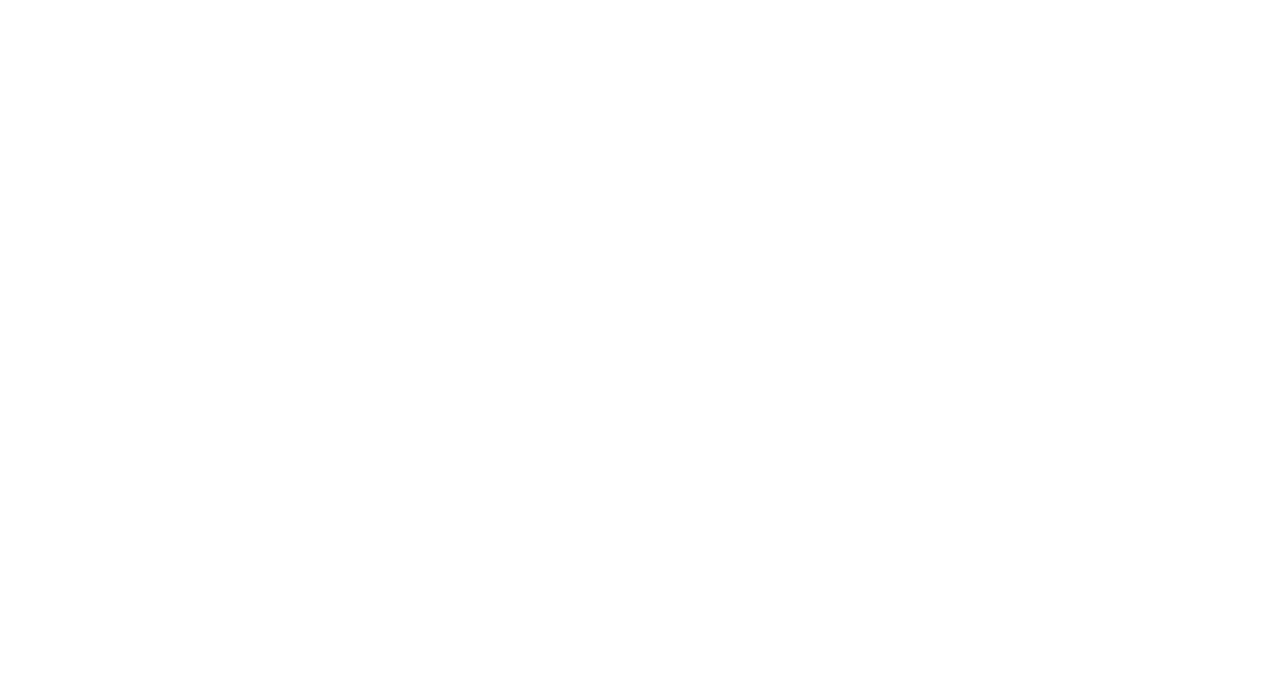
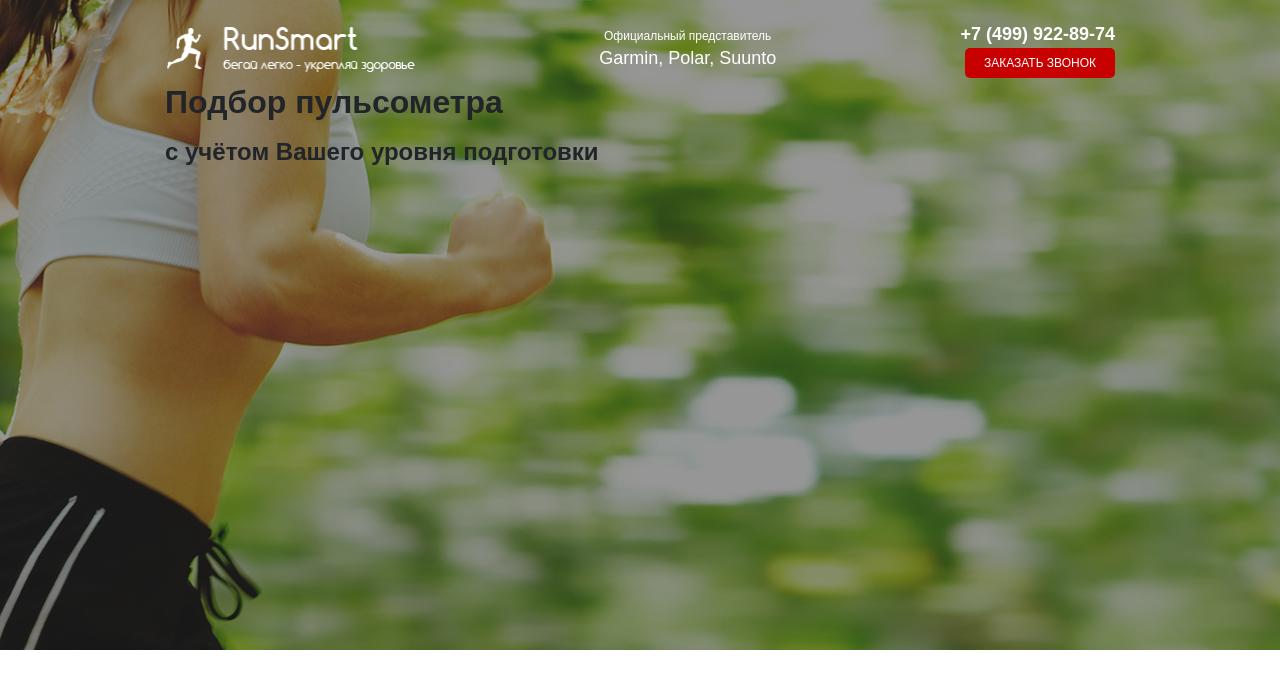
Before and after one commit to Drnight2/RunSmart, a plain HTML site: page src/index.html in a window 1280 px wide. Drawn offline with Linux system fonts and the light colour scheme.

Commit message:
First Work Header

```diff
--- a/src/index.html
+++ b/src/index.html
@@ -10,6 +10,39 @@
     <link rel="stylesheet" href="css/style.min.css">
 </head>
 <body>
+    <div class="promo">
+        <div class="container">
+            <header class="header">
+                <a href="#" class="header__logo">
+                    <img src="img/logo.png" alt="Logo">
+                </a>
+                <div class="header__official">
+                    Официальный представитель
+                    <span>Garmin, Polar, Suunto</span>
+                </div>
+                <div class="header__contacts">
+                    <a href="tel:+74999228974" class="header__phone">+7 (499) 922-89-74</a>
+                    <button class="button">заказать звонок</button>
+                </div>
+            </header>
 
+            <div class="promo__wrapper">
+                <h1 class="promo__header">Подбор пульсометра</h1>
+                <h2 class="promo__subheader">с учётом Вашего уровня подготовки</h2>
+
+                <div class="promo__icons">
+                    <div class="promo__icon">
+                        <img src="" alt="">
+                    </div>
+                    <div class="promo__icon">
+                        <img src="" alt="">
+                    </div>
+                    <div class="promo__icon">
+                        <img src="" alt="">
+                    </div>
+                </div>
+            </div>
+        </div>
+    </div>
 </body>
 </html>
--- a/src/sass/_variables.sass
+++ /dev/null
@@ -1 +0,0 @@
-$main_color: #c70101
--- a/src/sass/style.sass
+++ /dev/null
@@ -1,6 +0,0 @@
-*
- font-family: 'Museo Sans Cyrl', sans-serif
-
- @import "variables"
- @import "mixins"
- @import "general"
```
Also changed, not shown: src/css/style.min.css, src/sass/_general.sass (deleted), src/sass/_mixins.sass (deleted), 1 other file.
